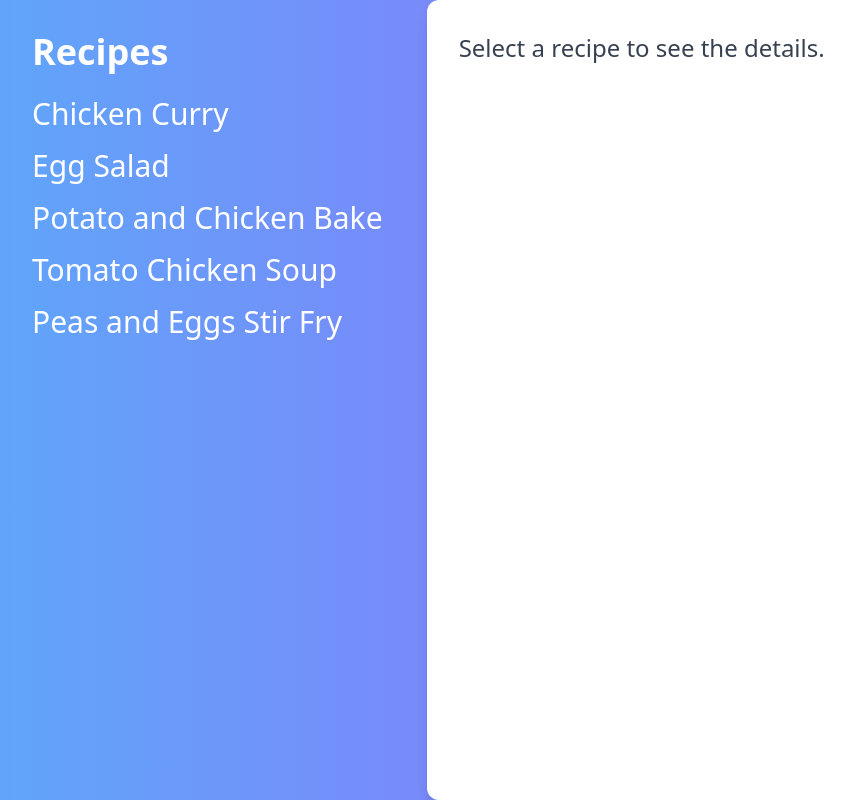
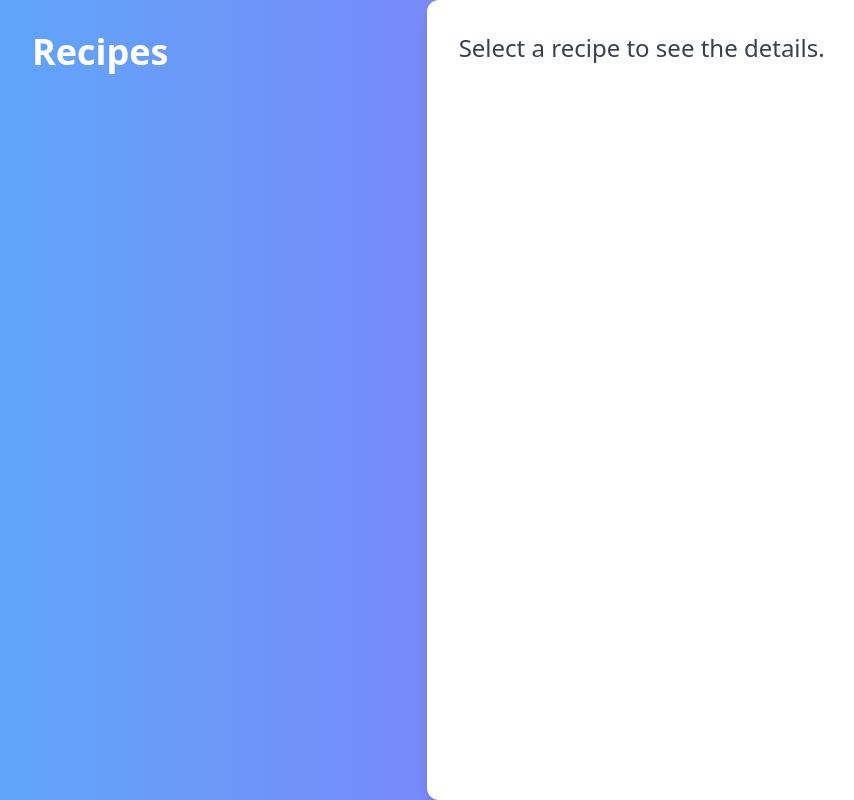
Before and after one commit to hrithik-shah/DeltaHacks2025, a Next.js app in the folder delly_belly/client/: page /recipe in a window 1280 px wide. Shown: the whole page, without its empty margins (0-854 px from the left). Built offline with nearby package versions, Linux system fonts and the light colour scheme.

Commit message:
Make recipes page dynamic

```diff
--- a/delly_belly/client/src/app/(pages)/homepage/page.js
+++ b/delly_belly/client/src/app/(pages)/homepage/page.js
@@ -62,8 +62,32 @@ const Homepage = () => {
     document.getElementById("file-input").value = "";
   };
 
+  const getRecipes = async (items) => {
+    try {
+      const response = await axios.post('/recipes', {
+        items: items, // Pass the items list here
+      });
+
+      // Handle the successful response
+      console.log('Recipes:', response.data.recipes);
+      return response.data.recipes;
+    } catch (error) {
+      // Handle errors
+      if (error.response) {
+        console.error('Error Response:', error.response.data);
+      } else {
+        console.error('Error:', error.message);
+      }
+      throw error;
+    }
+  };
+
   const navigateTo = (pagename) => {
-    router.push(`http://localhost:3000/${pagename}`);
+    getRecipes(ingredients)
+      .then((recipes) => {
+        localStorage.setItem('recipes', recipes); ;
+        router.push(`http://localhost:3000/${pagename}`);
+      });
   };
 
   return (
--- a/delly_belly/client/src/app/(pages)/recipe/page.js
+++ b/delly_belly/client/src/app/(pages)/recipe/page.js
@@ -1,46 +1,18 @@
 "use client";
 
-import { useState } from "react";
+import { useEffect, useState } from "react";
 
 export default function Recipes() {
+  const [recipes, setRecipes] = useState([]);
+
+  useEffect(() => {
+    const storedRecipes = localStorage.getItem('recipes');
+    if (storedRecipes) {
+      setRecipes(JSON.parse(storedRecipes));
+    }
+  }, []);
+
   const [selectedRecipe, setSelectedRecipe] = useState(null);
-  const [recipes, setRecipes] = useState([
-    {
-      title: "Chicken Curry",
-      readyInMinutes: 30,
-      ingredients: ["chicken", "tomatoes", "potatoes", "spices"],
-      instructions:
-        "1. Cook the chicken with spices. 2. Add tomatoes and potatoes. 3. Simmer for 30 minutes.",
-    },
-    {
-      title: "Egg Salad",
-      readyInMinutes: 15,
-      ingredients: ["eggs", "tomatoes", "peas", "lettuce"],
-      instructions:
-        "1. Boil the eggs. 2. Chop the vegetables. 3. Mix together with a dressing.",
-    },
-    {
-      title: "Potato and Chicken Bake",
-      readyInMinutes: 40,
-      ingredients: ["potatoes", "chicken", "cheese", "cream"],
-      instructions:
-        "1. Layer potatoes and chicken in a baking dish. 2. Add cream and cheese. 3. Bake for 40 minutes.",
-    },
-    {
-      title: "Tomato Chicken Soup",
-      readyInMinutes: 25,
-      ingredients: ["chicken", "tomatoes", "onions", "spices"],
-      instructions:
-        "1. Cook chicken and onions. 2. Add tomatoes and spices. 3. Simmer for 25 minutes.",
-    },
-    {
-      title: "Peas and Eggs Stir Fry",
-      readyInMinutes: 20,
-      ingredients: ["peas", "eggs", "onions", "spices"],
-      instructions:
-        "1. Scramble eggs. 2. Cook peas and onions in a pan. 3. Combine and stir-fry for 20 minutes.",
-    },
-  ]);
 
   return (
     <div className="flex min-h-screen bg-gradient-to-r from-blue-400 to-purple-500">
```
Also changed, not shown: 1 other file (tests, documents, lock files or other folders).
